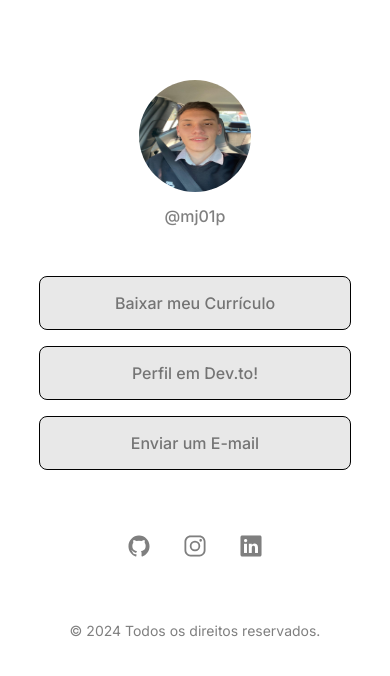
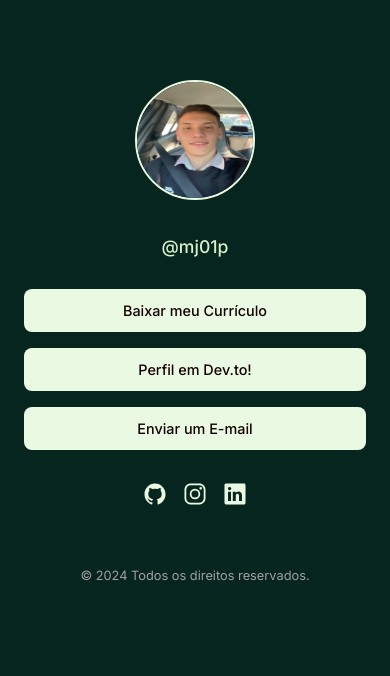
Before and after one commit to mj01px/BioConnect, a plain HTML site: page index.html in a window 390 px wide. Drawn offline with nearby package versions, Linux system fonts and the light colour scheme.

Commit message:
feat: new character to my page ;)

```diff
--- a/css/index.css
+++ b/css/index.css
@@ -5,167 +5,125 @@
 }
 
 :root {
-    --text-color: white;
-    --bg-url: url(../assets/bg-mobile.jpg);
-    --stroke-color: rgba(133, 132, 132, 0.5);
-    --surface-color: rgba(133, 132, 132, 0.1);
-    --surface-color-hover: rgba(133, 132, 132, 0.5);
-    --highlight-color: rgba(133, 132, 132, 0.5);
-    --switch-bg-url: url(../assets/moon-stars.svg);
-}
-
-.light {
-    --text-color: rgb(0, 0, 0, 0.5);
-    --bg-url: url(../assets/bg-mobile-light.jpg);
-    --stroke-color: rgb(0, 0, 0);
-    --surface-color: rgba(0, 0, 0, 0.089);
-    --surface-color-hover: rgba(0, 0, 0, 0.02);
-    --highlight-color: rgba(0, 0, 0, 0.1);
-    --switch-bg-url: url(../assets/sun.svg);
+    --background-color: #07251F;
+    --button-color: #EAF9E1;
+    --text-color: #130101;
 }
 
 body {
-    /*
-    background-image: url(./assets/bg-mobile.jpg);
-    background-repeat: no-repeat;
-    background-position: top center;
-    background-size: cover;
-    */
-    /*background: color image repeat position/size */
-    background: var(--bg-url) no-repeat top center/cover;
-}
-
-body * {
-    font-family: "Inter", sans-serif;
-    color: var(--text-color);
+    font-family: 'Inter', sans-serif;
+    background-color: var(--background-color);
+    color: #d8f0c9;
+    min-height: 100vh;
+    display: flex;
+    flex-direction: column;
 }
 
 #container {
-    width: 360px;
-    margin: 56px auto 0px;
-    padding: 0 24px;
+    max-width: 600px;
+    margin: 5rem auto;
+    padding: 0 1rem;
+    width: 100%;
+    text-align: center;
 }
 
-/*profile */
+/* Perfil */
 #profile {
-    text-align: center;
-    padding: 24px;
+    margin-bottom: 2rem;
 }
 
 #profile img {
-    width: 112px;
-    height: 112px;
+    width: 120px;
+    height: 120px;
     border-radius: 50%;
+    border: 2px solid var(--button-color);
+    margin-bottom: 2rem;
 }
 
 #profile p {
     font-weight: 500;
-    line-height: 24px;
-    margin-top: 8px;
+    font-size: 1.1rem;
+    color: #d8f0c9;
 }
 
-/* switch */
-
-#switch {
-    position: relative;
-    width: 64px;
-
-    margin: 4px auto;
+#locale p {
+    font-size: 0.9rem;
+    font-weight: 10;
+    line-height: 1.4;
+    max-width: 400px;
+    margin: 0 auto;
 }
 
-#switch button {
-    width: 32px;
-    height: 32px;
-    background: rgb(174, 180, 255) var(--switch-bg-url) no-repeat center;
-    border: 0;
-    border-radius: 50%;
-
-    position: absolute;
-    top: 50%;
-    left: 0;
-    z-index: 1;
-    transform: translateY(-50%);
+a.disabled-link {
+    background-color: #f0f0f0;
+    color: #a0a0a0 !important;
+    cursor: not-allowed;
+    pointer-events: none;
+    text-decoration: line-through;
+    opacity: 0.8;
 }
 
-.light #switch button {
-    right: 0;
-    left: initial;
-}
-
-#switch span {
-    display: block;
-    width: 64px;
-    height: 24px;
-    background: var(--surface-color);
-    border: 1px solid var(--stroke-color);
-    backdrop-filter: blur(4px);
-    -webkit-backdrop-filter: blur(4px);
-    border-radius: 9999px;
-}
-
-/* links */
-
+/* Lista de links */
 ul {
     list-style: none;
-
+    padding: 0;
+    margin: 2rem 0;
     display: flex;
     flex-direction: column;
-    gap: 16px;
-
-    padding: 24px 0;
+    gap: 1rem;
 }
 
 ul li a {
-    display: flex;
-    align-items: center;
-    justify-content: center;
-
-    padding: 16px 24px;
-
-    background: var(--surface-color);
-    border: 1px solid var(--stroke-color);
+    background-color: var(--button-color);
+    color: var(--text-color);
+    text-decoration: none;
+    padding: 1rem;
     border-radius: 8px;
-
-    backdrop-filter: blur(4px);
-    -webkit-backdrop-filter: blur(4px);
-
-    text-decoration: none;
+    display: block;
+    transition: background-color 0.3s ease;
     font-weight: 500;
-
-    transition: background 0.4s;
+    border: 1px solid transparent;
 }
 
-/* pseudo-selector */
 ul li a:hover {
-    background: var(--surface-color-hover);
-    border: 1.5px solid var(--text-color);
+    background-color: #d8f0c9;
+    border-color: #00000020;
 }
 
-/* social links */
+/* Links sociais */
 #social-links {
     display: flex;
     justify-content: center;
-
-    padding: 24px 0;
-
-    font-size: 24px;
+    gap: 1rem;
+    margin: 2rem 0;
 }
 
 #social-links a {
-    display: flex;
-    align-items: center;
-    justify-content: center;
-    padding: 16px;
-    transition: background 0.4s;
-    border-radius: 50%;
+    color: var(--button-color);
+    font-size: 24px;
+    transition: color 0.3s ease;
 }
 
 #social-links a:hover {
-    background: var(--highlight-color);
+    color: #ffffff;
 }
 
+/* Footer */
 footer {
-    padding: 24px 0;
-    text-align: center;
-    font-size: 14px;
+    margin-top: auto;
+    padding: 1.5rem 0;
+    font-size: 0.8rem;
+    color: #a0a0a0;
 }
+
+/* Responsividade */
+@media (max-width: 600px) {
+    #container {
+        padding: 0 1.5rem;
+    }
+
+    ul li a {
+        padding: 0.75rem;
+        font-size: 0.9rem;
+    }
+}
```
